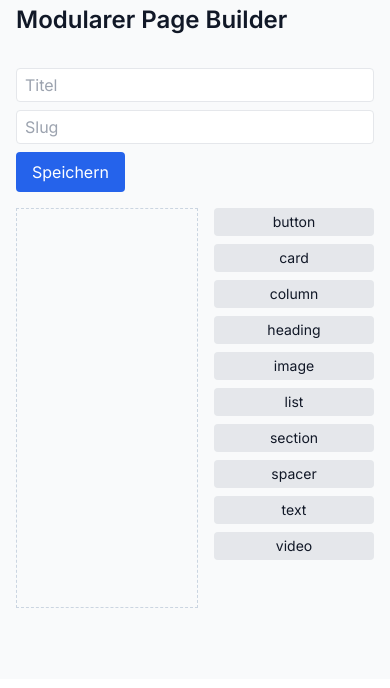
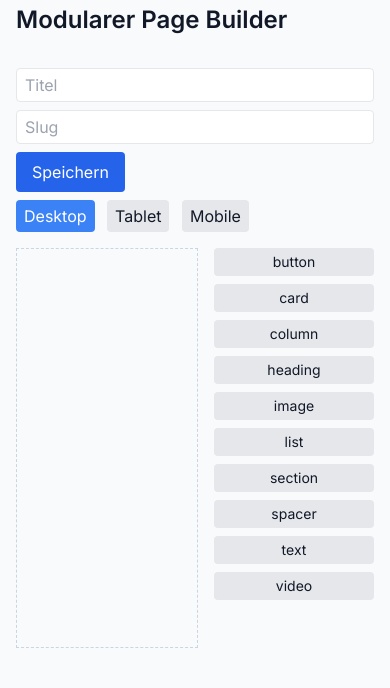
Before and after one commit to txm296/website-chatgptshop, a PHP site: page /admin/modular_builder.php in a window 390 px wide. Shown: the part 165-853 px from the top of the page. Before the commit the page ends 773 px from the top, so only its background shows below. Run offline with PHP 8.4, Linux system fonts and the light colour scheme; a user stored in the database is signed in; data that the repository does not hold is empty; some libraries are stand-ins or nearby versions.

Commit message:
Add responsive breakpoints to page builder

```diff
--- a/admin/modular_builder.php
+++ b/admin/modular_builder.php
@@ -52,6 +52,11 @@ $widgets = $builder->loadWidgets(__DIR__ . '/../pagebuilder/widgets');
     <input type="text" id="pbTitle" value="<?= htmlspecialchars($page['title']) ?>" placeholder="Titel" class="w-full border px-2 py-1 rounded">
     <input type="text" id="pbSlug" value="<?= htmlspecialchars($page['slug']) ?>" placeholder="Slug" class="w-full border px-2 py-1 rounded">
     <button type="button" id="pbSave" class="px-4 py-2 bg-blue-600 text-white rounded">Speichern</button>
+    <div class="space-x-2 mt-2">
+        <button type="button" class="pb-bp-btn px-2 py-1 bg-gray-200 rounded" data-bp="desktop">Desktop</button>
+        <button type="button" class="pb-bp-btn px-2 py-1 bg-gray-200 rounded" data-bp="tablet">Tablet</button>
+        <button type="button" class="pb-bp-btn px-2 py-1 bg-gray-200 rounded" data-bp="mobile">Mobile</button>
+    </div>
 </div>
 <div class="flex">
     <div class="pb-canvas flex-1" id="builderCanvas" data-save-url="../pagebuilder/save_page.php" data-load-url="<?= $id ? '../pagebuilder/load_page.php?id='.$id : '' ?>" data-page-id="<?= $id ?>">
--- a/pagebuilder/assets/builder.css
+++ b/pagebuilder/assets/builder.css
@@ -72,6 +72,13 @@
   border-radius: 0.25rem;
 }
 
+/* Breakpoint Preview */
+.pb-preview-desktop { width: 100%; }
+.pb-preview-tablet { width: 768px; margin: 0 auto; }
+.pb-preview-mobile { width: 375px; margin: 0 auto; }
+.pb-bp-btn.active { background: #3b82f6; color: #fff; }
+.pb-config-bp { font-weight: bold; margin-bottom: 0.5rem; }
+
 /* Sichtbarkeitsklassen */
 @media (max-width: 768px) {
   .pb-hide-mobile { display: none !important; }
--- a/pagebuilder/assets/builder.js
+++ b/pagebuilder/assets/builder.js
@@ -3,12 +3,14 @@ function initBuilder() {
   const canvas = document.getElementById('builderCanvas');
   const widgetBar = document.getElementById('widgetBar');
   const saveBtn = document.getElementById('pbSave');
+  const bpButtons = document.querySelectorAll('.pb-bp-btn');
   const titleInput = document.getElementById('pbTitle');
   const slugInput = document.getElementById('pbSlug');
 
   const saveUrl = canvas ? canvas.dataset.saveUrl : null;
   const loadUrl = canvas && canvas.dataset.loadUrl ? canvas.dataset.loadUrl : null;
   let pageId = canvas ? canvas.dataset.pageId : 0;
+  let currentBreakpoint = 'desktop';
 
   if (!canvas || !widgetBar) return;
 
@@ -39,6 +41,27 @@ function initBuilder() {
   }
 
   new Sortable(canvas, { animation: 150, onSort: save });
+
+  function updateBreakpoint(bp) {
+    currentBreakpoint = bp;
+    canvas.classList.remove('pb-preview-desktop', 'pb-preview-tablet', 'pb-preview-mobile');
+    canvas.classList.add('pb-preview-' + bp);
+    bpButtons.forEach(btn => btn.classList.toggle('active', btn.dataset.bp === bp));
+    updateAllConfigs();
+  }
+
+  function updateAllConfigs() {
+    canvas.querySelectorAll('.pb-item').forEach(el => {
+      if (el.dataset.config) {
+        try {
+          const c = JSON.parse(el.dataset.config);
+          applyConfig(el, c);
+        } catch (e) {
+          console.error('Config Fehler', e);
+        }
+      }
+    });
+  }
 
   function save() {
     localStorage.setItem('pb-builder-content', canvas.innerHTML);
@@ -101,11 +124,12 @@ function initBuilder() {
 
   function applyConfig(el, cfg) {
     if (!cfg) return;
-    el.style.fontSize = cfg.fontSize || '';
-    el.style.color = cfg.color || '';
-    el.style.background = cfg.background || '';
-    el.style.padding = cfg.padding || '';
-    el.style.margin = cfg.margin || '';
+    const bp = cfg.breakpoints ? cfg.breakpoints[currentBreakpoint] || {} : cfg;
+    el.style.fontSize = bp.fontSize || '';
+    el.style.color = bp.color || '';
+    el.style.background = bp.background || '';
+    el.style.padding = bp.padding || '';
+    el.style.margin = bp.margin || '';
     if (cfg.hideMobile) el.classList.add('pb-hide-mobile');
     else el.classList.remove('pb-hide-mobile');
     if (cfg.hideDesktop) el.classList.add('pb-hide-desktop');
@@ -114,14 +138,16 @@ function initBuilder() {
 
   function openConfigPanel(el) {
     const cfg = el.dataset.config ? JSON.parse(el.dataset.config) : {};
+    const bpCfg = cfg.breakpoints ? cfg.breakpoints[currentBreakpoint] || {} : cfg;
     const overlay = document.createElement('div');
     overlay.className = 'pb-config-overlay';
     overlay.innerHTML = `<div class="pb-config">
-      <label>Schriftgr\u00f6\u00dfe <input type="text" name="fontSize" value="${cfg.fontSize || ''}"></label>
-      <label>Textfarbe <input type="color" name="color" value="${cfg.color || '#000000'}"></label>
-      <label>Hintergrund <input type="color" name="background" value="${cfg.background || '#ffffff'}"></label>
-      <label>Padding <input type="text" name="padding" value="${cfg.padding || ''}"></label>
-      <label>Margin <input type="text" name="margin" value="${cfg.margin || ''}"></label>
+      <div class="pb-config-bp">${currentBreakpoint.toUpperCase()}</div>
+      <label>Schriftgr\u00f6\u00dfe <input type="text" name="fontSize" value="${bpCfg.fontSize || ''}"></label>
+      <label>Textfarbe <input type="color" name="color" value="${bpCfg.color || '#000000'}"></label>
+      <label>Hintergrund <input type="color" name="background" value="${bpCfg.background || '#ffffff'}"></label>
+      <label>Padding <input type="text" name="padding" value="${bpCfg.padding || ''}"></label>
+      <label>Margin <input type="text" name="margin" value="${bpCfg.margin || ''}"></label>
       <label><input type="checkbox" name="hideMobile" ${cfg.hideMobile ? 'checked' : ''}> Auf mobilen Ger\u00e4ten ausblenden</label>
       <label><input type="checkbox" name="hideDesktop" ${cfg.hideDesktop ? 'checked' : ''}> Auf Desktops ausblenden</label>
       <div class="pb-config-actions">
@@ -132,15 +158,17 @@ function initBuilder() {
     document.body.appendChild(overlay);
     overlay.querySelector('.pb-cancel').addEventListener('click', () => overlay.remove());
     overlay.querySelector('.pb-save').addEventListener('click', () => {
-      const data = {
+      const data = el.dataset.config ? JSON.parse(el.dataset.config) : {};
+      if (!data.breakpoints) data.breakpoints = {};
+      data.breakpoints[currentBreakpoint] = {
         fontSize: overlay.querySelector('input[name="fontSize"]').value.trim(),
         color: overlay.querySelector('input[name="color"]').value,
         background: overlay.querySelector('input[name="background"]').value,
         padding: overlay.querySelector('input[name="padding"]').value.trim(),
-        margin: overlay.querySelector('input[name="margin"]').value.trim(),
-        hideMobile: overlay.querySelector('input[name="hideMobile"]').checked,
-        hideDesktop: overlay.querySelector('input[name="hideDesktop"]').checked
+        margin: overlay.querySelector('input[name="margin"]').value.trim()
       };
+      data.hideMobile = overlay.querySelector('input[name="hideMobile"]').checked;
+      data.hideDesktop = overlay.querySelector('input[name="hideDesktop"]').checked;
       el.dataset.config = JSON.stringify(data);
       applyConfig(el, data);
       save();
@@ -174,6 +202,12 @@ function initBuilder() {
     btn.addEventListener('click', () => insertWidget(btn.dataset.widget));
   });
 
+  bpButtons.forEach(btn => {
+    btn.addEventListener('click', () => updateBreakpoint(btn.dataset.bp));
+  });
+
+  updateBreakpoint(currentBreakpoint);
+
   canvas.addEventListener('dragover', e => e.preventDefault());
   canvas.addEventListener('drop', e => {
     e.preventDefault();
```
Also changed, not shown: README.md.
